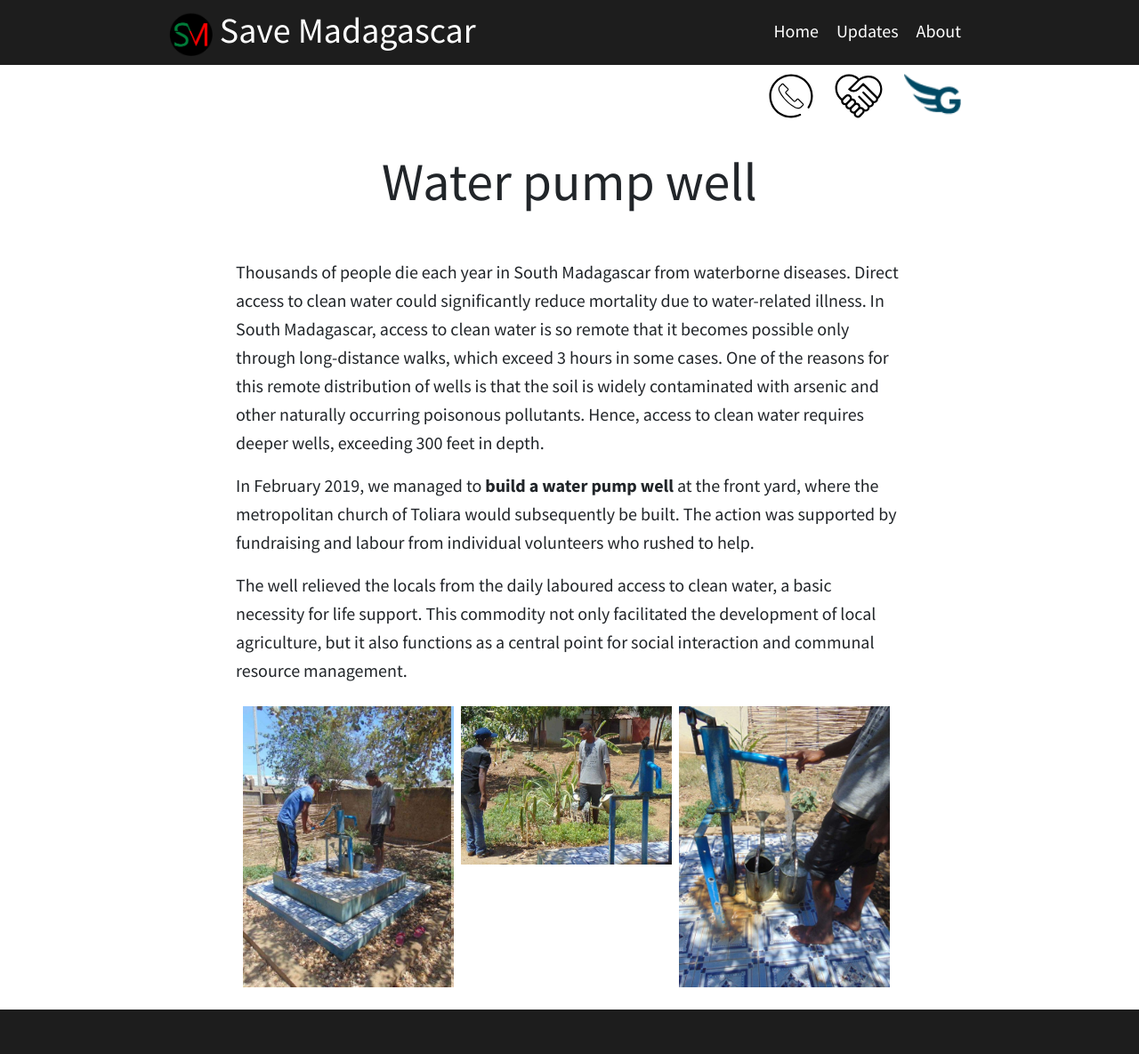
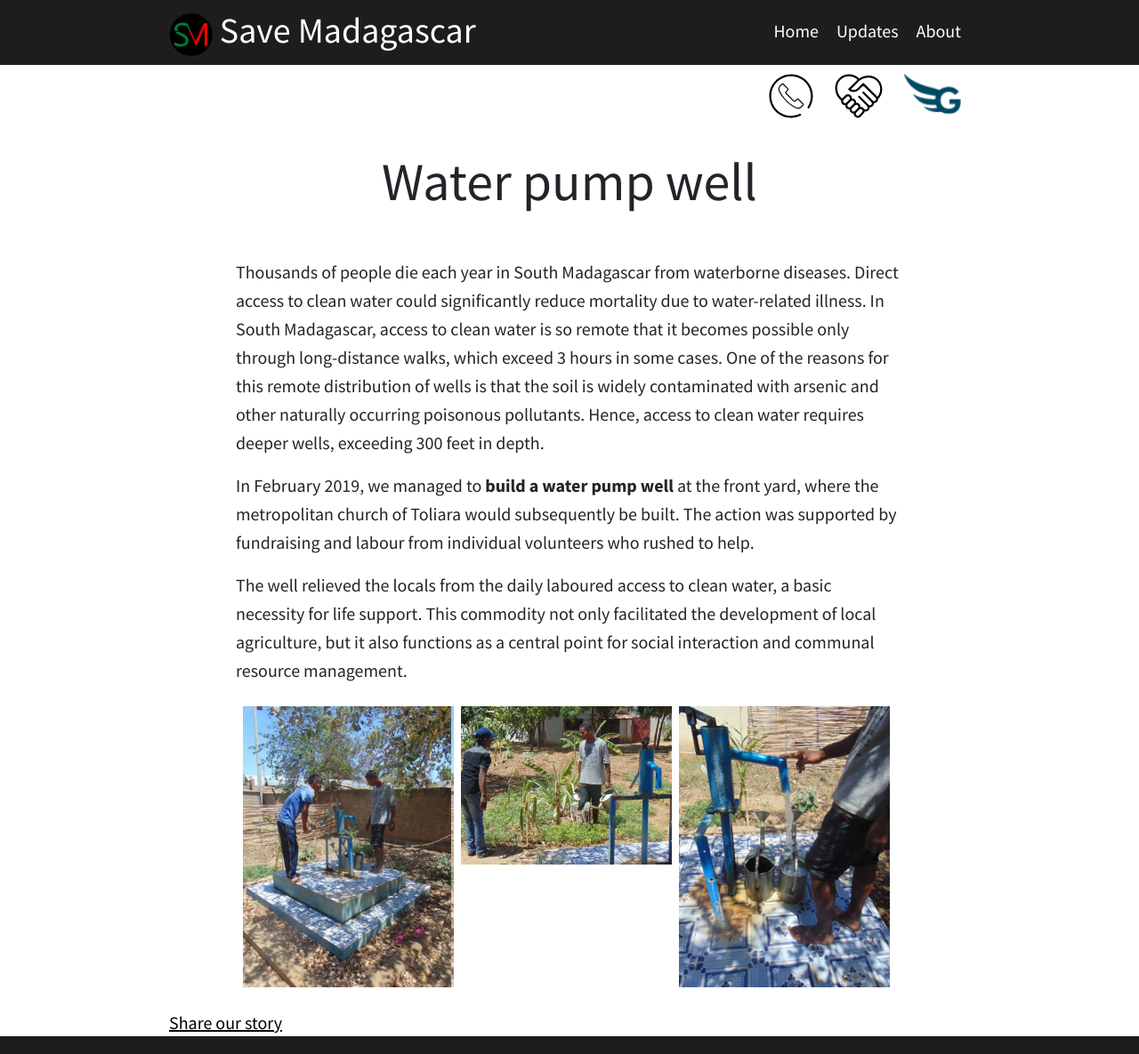
Before and after one commit to at07cm1/smadagascar_site, a Jekyll site: the page built from _posts/updates/2019-02-01-water_pump_well.md, in a window 1280 px wide. Shown: the whole page at 89% size. Built offline with Jekyll 4.4.1, drawn with Linux system fonts in a browser that asks for light colours; before the commit the page ends 1155 px from its top, so only the background shows below that.

Commit message:
fb share button test

```diff
--- a/_layouts/default.html
+++ b/_layouts/default.html
@@ -11,6 +11,16 @@
 		<link rel="stylesheet" href="/css/style.css">
 	</head>
 	<body>
+		<!-- Load Facebook SDK for JavaScript -->
+		<div id="fb-root"></div>
+		<script>(function(d, s, id) {
+		var js, fjs = d.getElementsByTagName(s)[0];
+		if (d.getElementById(id)) return;
+		js = d.createElement(s); js.id = id;
+		js.src = "https://connect.facebook.net/en_US/sdk.js#xfbml=1&version=v3.0";
+		fjs.parentNode.insertBefore(js, fjs);
+		}(document, 'script', 'facebook-jssdk'));</script>
+
 		<header>
 			<div class="container">
 				<nav class="main-nav">
--- a/_layouts/post.html
+++ b/_layouts/post.html
@@ -37,6 +37,17 @@
 	</div>
 </div>
 
+<div class="fb-share-button" data-href="{{ page.url }}" data-layout="button_count" data-size="large">
+<a target="_blank" href="https://www.facebook.com/sharer/sharer.php?u=https%3A%2F%2Fsmadagascar.com%2Fupdates%2F2019%2F02%2F13%2Fmetropolitan_church_of_Toliara.html&amp;src=sdkpreparse" class="fb-xfbml-parse-ignore">Share our story</a>
+</div>
+
+
+<!-- Your share button code -->
+<div class="fb-share-button"
+data-href="{{ page.url }}"
+data-layout="button_count"
+size="large">
+</div>
 
 <!-- <div class="container">
 	<h2 class="spacing">{{ page.title }}</h2>
--- a/updates.html
+++ b/updates.html
@@ -31,11 +31,11 @@
 						<div>{{ post.excerpt | truncate: 300 }}</div>
 					{% endif %}
 				</div>
-				<hr>
 			{% endif %}
 		{% endfor %}
 	</div>
 </div>
+
 
 <!-- <div class="container">
 	<div class="blog-posts spacing">
```
